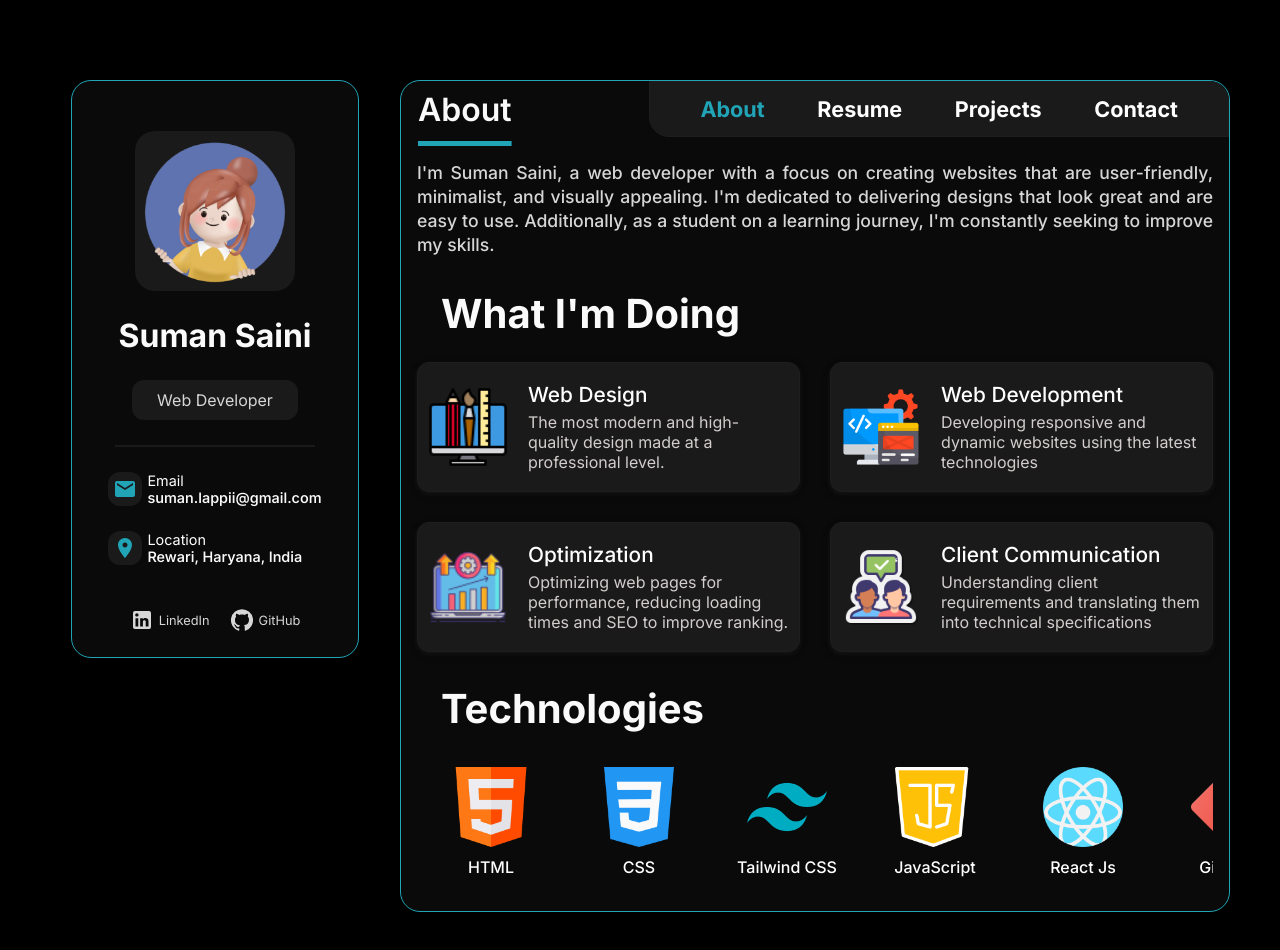
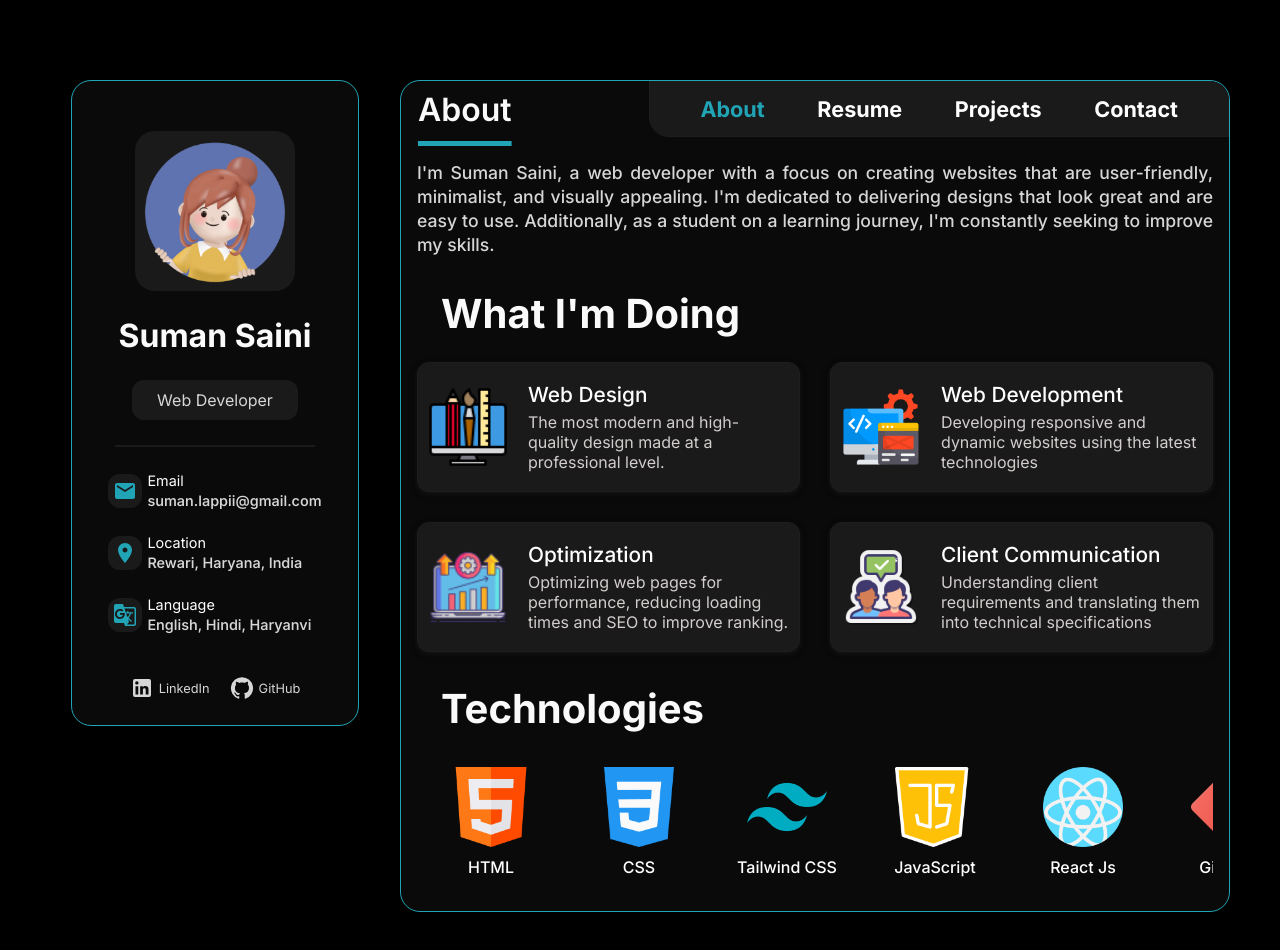
Before and after one commit to simmii-i/portfolio, a React (Create React App) app: page / in a window 1280 px wide. Shown: the top 950 px of the page. Built offline with nearby package versions, Linux system fonts and the light colour scheme.

Commit message:
Lang icon

```diff
--- a/src/component/Home/Home.css
+++ b/src/component/Home/Home.css
@@ -239,8 +239,9 @@
     flex-direction: column;
 }
 .emailContent h4{
+     padding-top: 3px;
     font-weight: 550;
-    color: var(--font-color-heading);
+    color: var(--font-color-subheading);
 }
 .emailIcon
 {
--- a/src/component/Home/Home.js
+++ b/src/component/Home/Home.js
@@ -1,11 +1,14 @@
 import React, { useState } from "react";
 import "./Home.css";
 import EmailOutlinedIcon from "@mui/icons-material/EmailOutlined";
-import PhoneAndroidOutlinedIcon from "@mui/icons-material/PhoneAndroidOutlined";
 import FmdGoodOutlinedIcon from "@mui/icons-material/FmdGoodOutlined";
 
+
 import EmailIcon from "@mui/icons-material/Email";
+import  GTranslate from "@mui/icons-material/GTranslate";
+
 import LocationOnIcon from "@mui/icons-material/LocationOn";
+
 import LinkedInIcon from "@mui/icons-material/LinkedIn";
 import GitHubIcon from "@mui/icons-material/GitHub";
 import About from "../About/About";
@@ -61,7 +64,7 @@ const [smallScreen, setSmallScreen] = useState(false);
           <div className="left-content">
           <h1 className="name">Suman Saini</h1>
           <div className="title">
-            <p>Web Developer</p>
+            <p>Web Developer </p>
           </div>
           <div className="line"></div>
           </div>
@@ -90,6 +93,20 @@ const [smallScreen, setSmallScreen] = useState(false);
 
                 <h4>Rewari, Haryana, India</h4>
               </div>
+
+            </div>
+            <div className="email">
+              <div className="emailIcon">
+                {" "}
+               <GTranslate/>
+              </div>
+
+              <div className="emailContent">
+                <p>Language </p>
+
+                <h4>English, Hindi, Haryanvi</h4>
+              </div>
+
             </div>
           </div>
 
@@ -114,6 +131,14 @@ const [smallScreen, setSmallScreen] = useState(false);
                   <div className="sm-subdetails">
                     <p>Location</p>
                     <h5>Rewari, Haryana, India</h5>
+                  </div>
+                </div>
+
+                <div className="sm-location sm-details-div">
+                  <FmdGoodOutlinedIcon className="detail-icon" />
+                  <div className="sm-subdetails">
+                    <p>Language</p>
+                    <h5>English, Hindi, Haryanvi</h5>
                   </div>
                 </div>
               </div>
```
